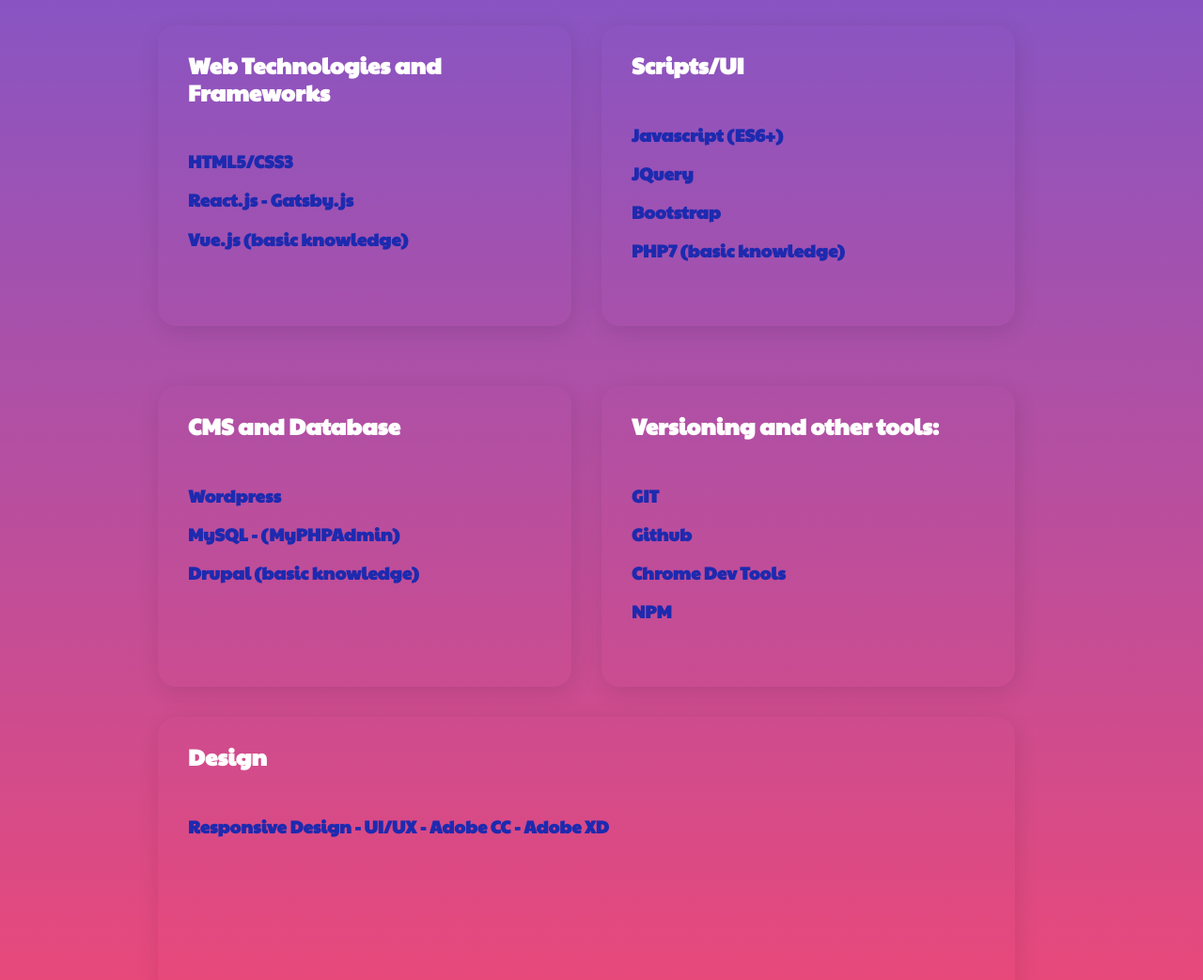
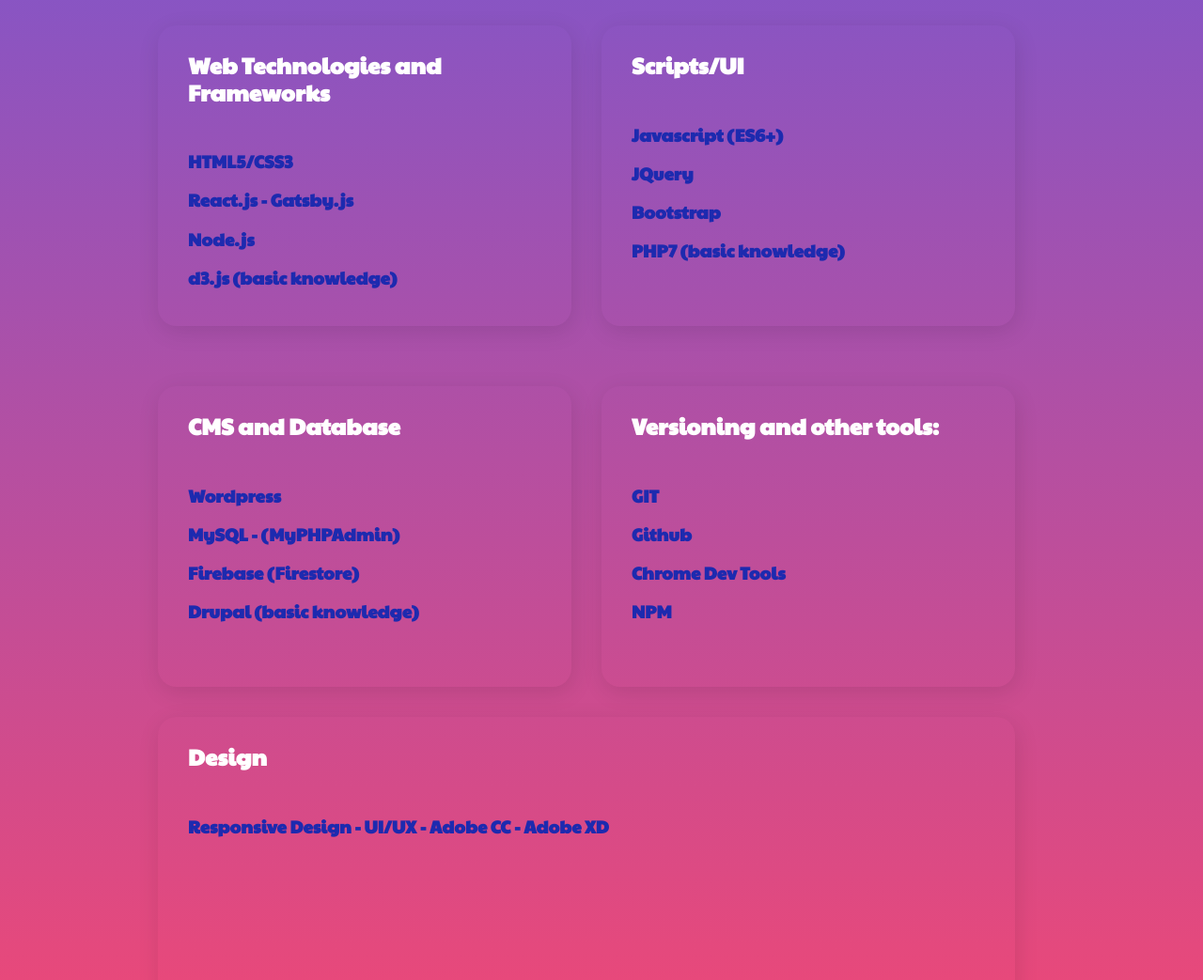
Before and after one commit to vrodegher/onlineresume, a Gatsby site: page /about in a window 1280 px wide. Shown: the part 817-1860 px from the top of the page at 94% size. Built offline with nearby package versions, Linux system fonts and the light colour scheme; Gatsby itself is replaced by a stand-in of ours.

Commit message:
about update

```diff
--- a/src/pages/about.js
+++ b/src/pages/about.js
@@ -38,7 +38,8 @@
           <h2>Web Technologies and Frameworks</h2>
           <h3>HTML5/CSS3 </h3>
           <h3>React.js - Gatsby.js </h3>
-          <h3>Vue.js (basic knowledge)</h3>
+          <h3>Node.js</h3>
+          <h3>d3.js (basic knowledge)</h3>
         </div>
       </div>
 
@@ -60,6 +61,7 @@
     <h2>CMS and Database</h2>
     <h3>Wordpress</h3>
     <h3>MySQL - (MyPHPAdmin) </h3>
+    <h3>Firebase (Firestore)</h3>
     <h3>Drupal (basic knowledge)</h3>
     </div>
     </div>
```
